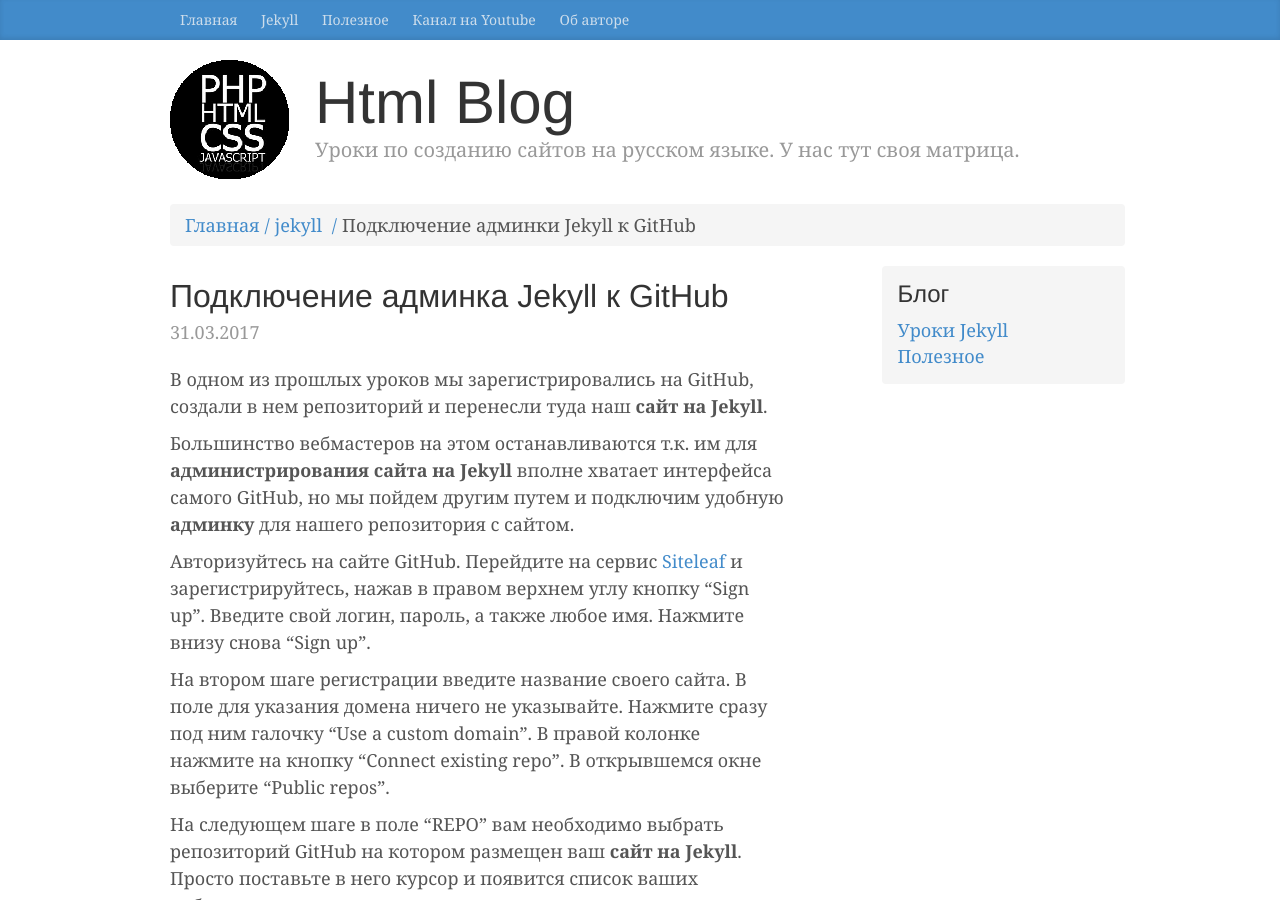
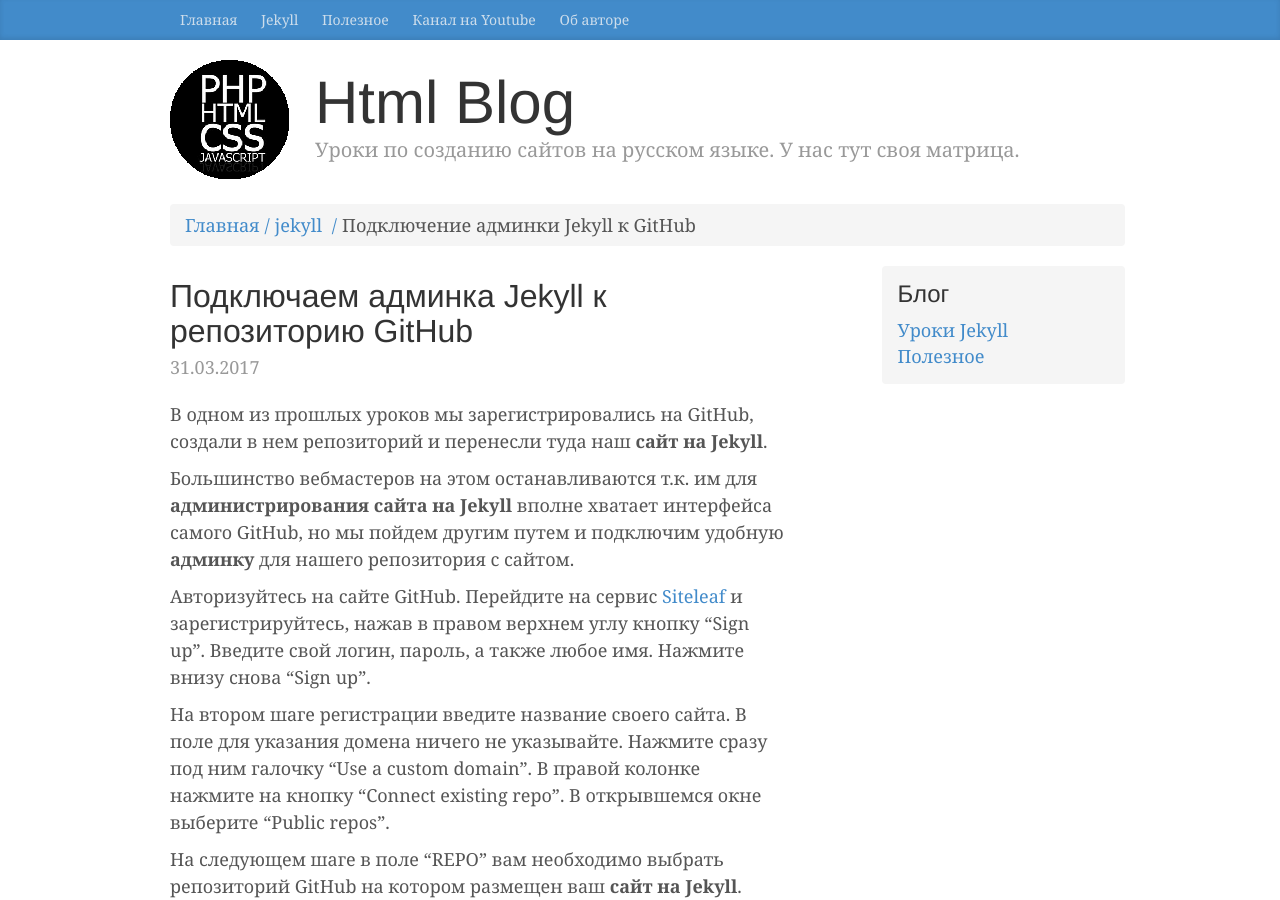
Before and after one commit to htmlblog/htmlblog.github.io, a Jekyll site: the page built from _posts/2017-03-31-anons-podkliuchieniie-adminka-jekyll-k-github.markdown, in a window 1280 px wide and 900 px high. Built offline with Jekyll 4.4.1, drawn with Linux system fonts in a browser that asks for light colours; comment, search, counter and statistics services are not loaded.

Commit message:
Updated Anons Podkliuchieniie Adminka Jekyll K Github

```diff
--- a/_posts/2017-03-31-anons-podkliuchieniie-adminka-jekyll-k-github.markdown
+++ b/_posts/2017-03-31-anons-podkliuchieniie-adminka-jekyll-k-github.markdown
@@ -7,7 +7,7 @@
 - jekyll
 - github
 - admin
-header: Подключение админка Jekyll к GitHub
+header: Подключаем админка Jekyll к репозиторию GitHub
 layout: post
 ---
 
```
